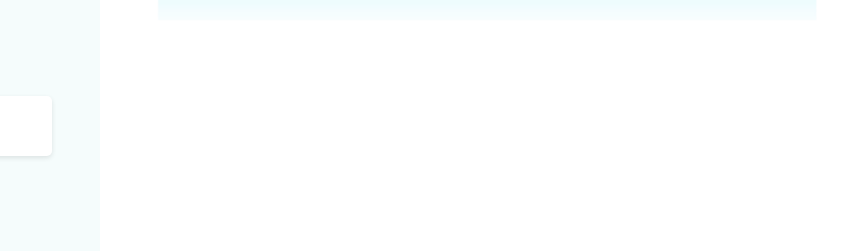
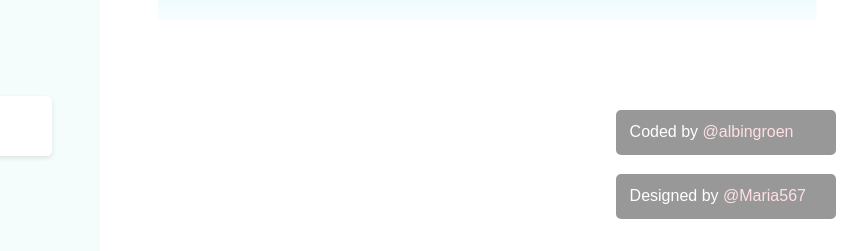
Before and after one commit to albingroen/100-days-of-layout, a plain HTML site: page 014/index.html in a window 1280 px wide. Shown: the part 549-800 px from the top of the page, 412-1280 px from the left. Drawn offline with nearby package versions, Linux system fonts and the light colour scheme.

Commit message:
Added labels

```diff
--- a/014/index.html
+++ b/014/index.html
@@ -9,6 +9,25 @@
     <title>Login page</title>
   </head>
   <body>
+    <div class="design-label">
+      Designed by
+      <a
+        href="https://dribbble.com/shots/6955679-Login/"
+        target="_blank"
+        rel="noopener noreferrer"
+        >@Maria567</a
+      >
+    </div>
+
+    <div class="code-label">
+      Coded by
+      <a
+        href="https://github.com/albingroen"
+        target="_blank"
+        rel="noopener noreferrer"
+        >@albingroen</a
+      >
+    </div>
     <div class="wrapper">
       <div class="left">
         <div class="text">
--- a/014/style.scss
+++ b/014/style.scss
@@ -20,6 +20,37 @@ p {
 a {
   text-decoration: none;
   color: #192b6f;
+}
+
+.design-label,
+.code-label {
+  position: fixed;
+  bottom: 2rem;
+  right: 2rem;
+  min-width: 220px;
+  background: #333;
+  border-radius: 5px;
+  padding: 0.85rem;
+  color: white;
+  font-size: 1em;
+  text-align: left;
+  opacity: 0.5;
+  transition: 0.1s ease-in-out 0s;
+  user-select: none;
+  z-index: 2;
+
+  &:hover {
+    opacity: 1;
+    transition: 0.1s ease-in-out 0s;
+  }
+
+  a {
+    color: pink;
+  }
+}
+
+.code-label {
+  bottom: 6rem;
 }
 
 .wrapper {
```
Also changed, not shown: 014/style.css, 1 other file.
